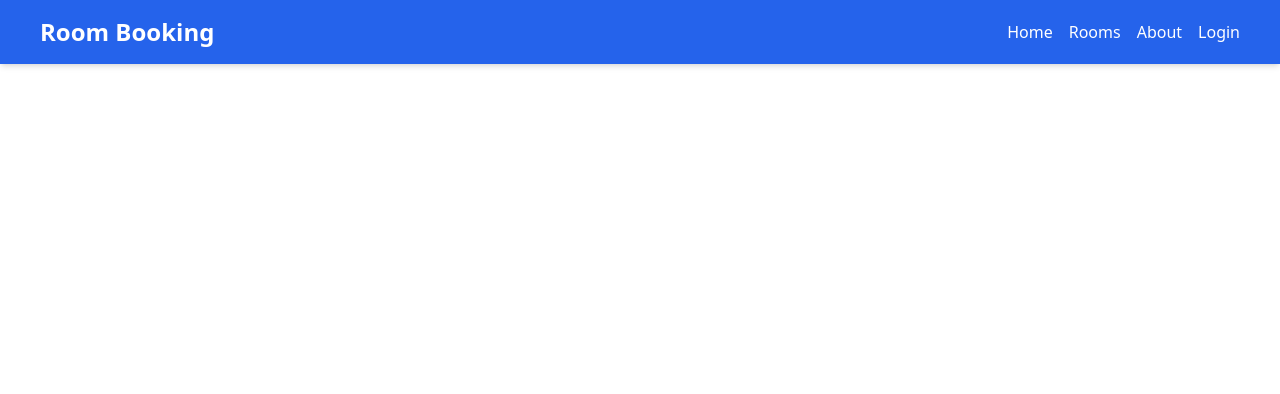
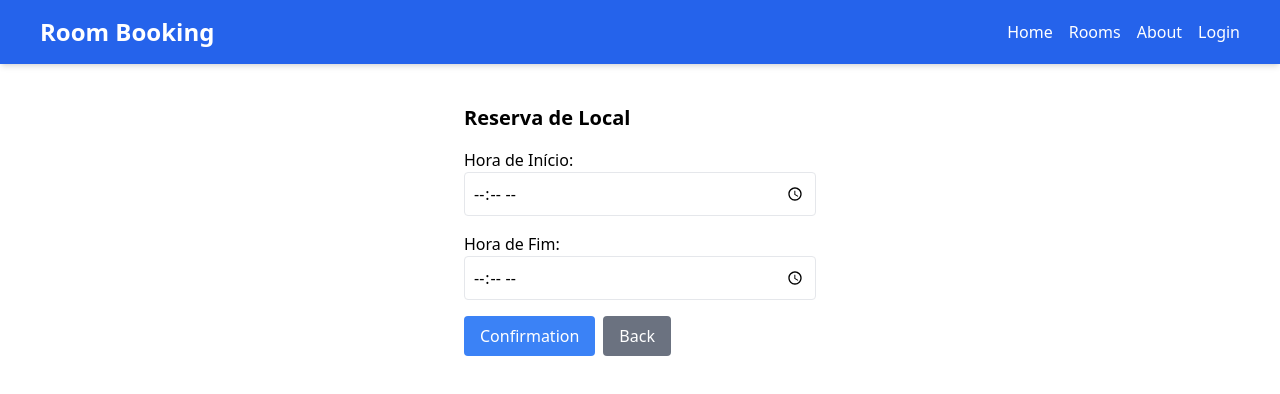
Before and after one commit to ibsenquaresma/reservation-system.App-Front, a React (Create React App) app: page /reservation-room/1 in a window 1280 px wide. Shown: the top 394 px of the page. Built offline with nearby package versions, Linux system fonts and the light colour scheme.

Commit message:
Create Reservation Room and Modification Room and App

```diff
--- a/src/App.tsx
+++ b/src/App.tsx
@@ -8,6 +8,7 @@ import Dashboard from './pages/Dashboard';
 import Login from './pages/Login';
 import MyBookings from './pages/MyBookings';
 import RoomDetail from './pages/RoomDetail';
+import ReservationRoom from './pages/ReservationRoom';
 // import Sidebar from './components/Sidebar'
 
 
@@ -25,6 +26,7 @@ function App() {
               <Route path="/" element={<Home />} />
               <Route path="/rooms" element={<Rooms />} />
               <Route path="/room-detail/:id" element={<RoomDetail />} />
+              <Route path="/reservation-room/:id" element={<ReservationRoom />} />
               <Route path="/about" element={<About />} />
               <Route path="/login" element={<Login />} />
             </Routes>
--- /dev/null
+++ b/src/pages/ReservationRoom.tsx
@@ -0,0 +1,43 @@
+import React, { useState, useEffect } from 'react'
+import { useParams, useNavigate } from 'react-router-dom'
+
+export default function ReservaLocal() {
+  const [horaInicio, setHoraInicio] = useState("");
+  const [horaFim, setHoraFim] = useState("");
+  const navigate = useNavigate()
+  const handleConfirmar = () => {
+    alert(`Reserva confirmada das ${horaInicio} às ${horaFim}`);
+  };
+
+  const handleBack = () => {
+    navigate(-1);
+  };
+
+  return (
+    <div className="flex flex-col gap-4 p-4 max-w-sm mx-auto">
+      <h2 className="text-xl font-bold">Reserva de Local</h2>
+      <label className="flex flex-col">
+        Hora de Início:
+        <input
+          type="time"
+          value={horaInicio}
+          onChange={(e) => setHoraInicio(e.target.value)}
+          className="border p-2 rounded"
+        />
+      </label>
+      <label className="flex flex-col">
+        Hora de Fim:
+        <input
+          type="time"
+          value={horaFim}
+          onChange={(e) => setHoraFim(e.target.value)}
+          className="border p-2 rounded"
+        />
+      </label>
+      <div className="flex gap-2">
+        <button onClick={handleConfirmar} className="bg-blue-500 text-white px-4 py-2 rounded hover:bg-blue-600">Confirmation</button>
+        <button onClick={handleBack} className="bg-gray-500 text-white px-4 py-2 rounded hover:bg-gray-600">Back</button>
+      </div>
+    </div>
+  );
+}
--- a/src/pages/Rooms.tsx
+++ b/src/pages/Rooms.tsx
@@ -66,7 +66,8 @@ const Rooms: React.FC = () => {
   const paginate = (pageNumber: number) => setPage(pageNumber)
 
   const handleReserve = (room: Room) => {
-    alert(`Room ${room.name} reserved!`) // Simula o botão de reserva
+    //alert(`Room ${room.name} reserved!`) // Simula o botão de reserva
+    navigate(`/reservation-room/${room.id}`) // Usando navigate para redirecionar para os detalhes da sala
   }
 
   const handleViewDetails = (room: Room) => {
```
Also changed, not shown: src/store/useStore.ts (deleted, +0 -11 lines).
